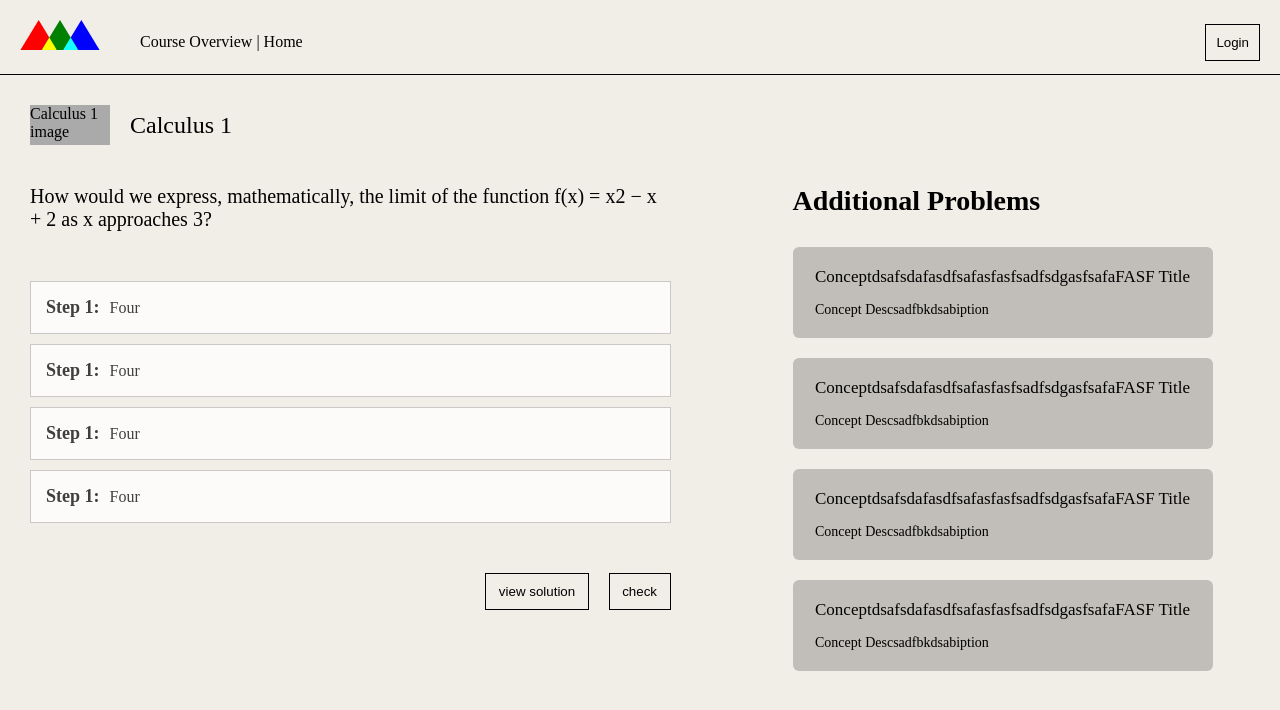
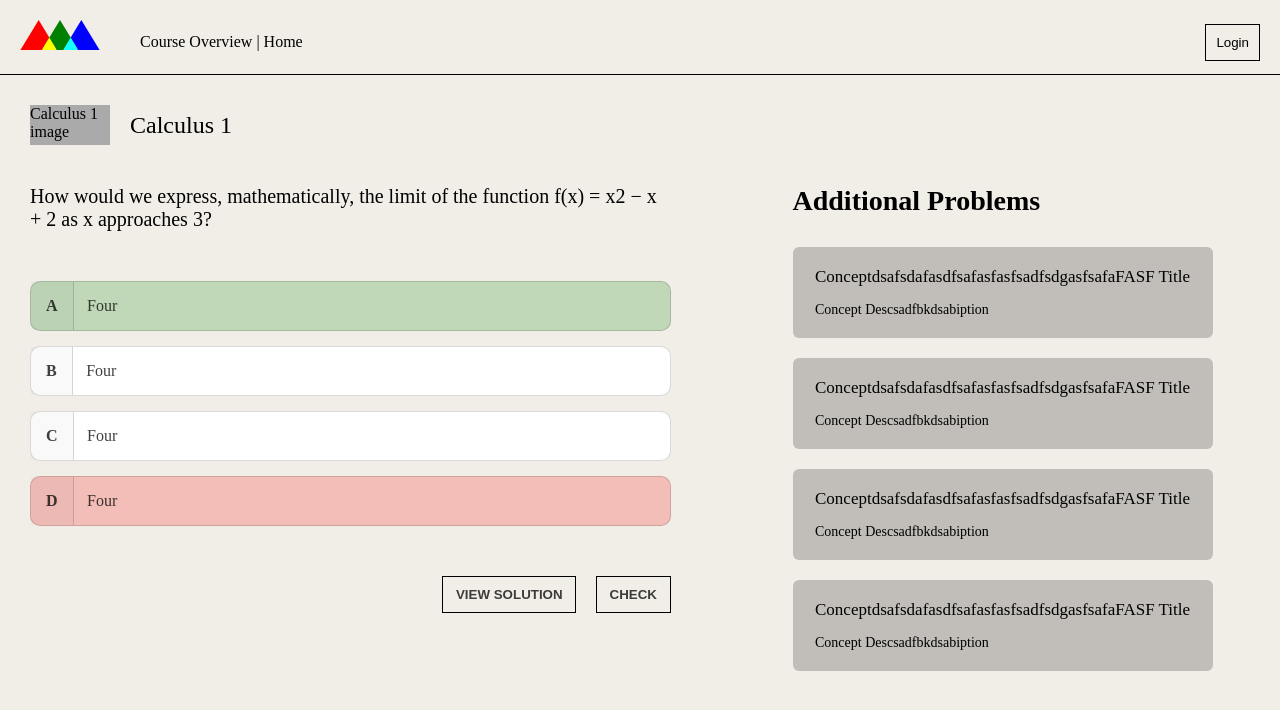
Before and after one commit to DanielKuznetsov/Personalized-Learning-Platform, a React (Create React App) app in the folder e-learning/: page / in a window 1280 px wide. Shown: the top 710 px of the page. Built offline with nearby package versions, Linux system fonts and the light colour scheme.

Commit message:
Add a drop-down to Solution and dynamic rendering in Problem

```diff
--- a/e-learning/src/App.js
+++ b/e-learning/src/App.js
@@ -10,7 +10,7 @@ function App() {
   return (
     <div className="App">
       <Navbar />
-      <Problem correct wrong/>
+      <Problem correct wrong />
 
       {/* <div className="loggedIn-layout">
         <Sidebar />
--- a/e-learning/src/Problem.js
+++ b/e-learning/src/Problem.js
@@ -4,7 +4,7 @@ import OverviewCard from "./OverviewCard";
 import Solution from "./Solution";
 import "./styles/Problem.scss";
 
-function Problem({ correct, wrong, solution }) {
+function Problem({ correct, wrong, solution, question }) {
   return (
     <div className="Problem">
       {/* Pass a prop with a title and an image */}
@@ -18,8 +18,18 @@ function Problem({ correct, wrong, solution }) {
             </p>
             {/* <p>Additonal information - given formula, etc</p> */}
           </div>
+
           {/* Pass a prop whether correct or not, and move into its own component */}
-          {/* <div className="question-options">
+
+          {solution ? (
+            <div className="question-solution">
+              <Solution />
+              <Solution />
+              <Solution />
+              <Solution />
+            </div>
+          ) : (
+            <div className="question-options">
               <div className={correct ? "option correct" : "option"}>
                 <span className="letter">A</span>
                 <span className="answer">Four</span>
@@ -36,19 +46,21 @@ function Problem({ correct, wrong, solution }) {
                 <span className="letter">D</span>
                 <span className="answer">Four</span>
               </div>
-          </div> */}
+            </div>
+          )}
 
-          <div className="question-solution">
-            <Solution />
-            <Solution />
-            <Solution />
-            <Solution />
+          {solution ? (
+            <div className="Problem-buttons">
+              <a href="try-new" className="btn">
+                try new
+              </a>
             </div>
-
+          ) : (
             <div className="Problem-buttons">
               <button className="btn">view solution</button>
               <button className="btn">check</button>
             </div>
+          )}
         </div>
         <div className="Problem-more">
           <p className="title">Additional Problems</p>
--- a/e-learning/src/Solution.js
+++ b/e-learning/src/Solution.js
@@ -16,9 +16,15 @@ function Solution() {
       </div>
 
       {isOpen ? (
-        <p className="why">
-          dsfdsfksjabfnjksadbnfkjdasdsfdsfksjabfnjksadbnfkjdasdsfdsfdsfdsfksjabfnjksadbnfkjdasdsfdsfksjabfnjksadbnfkjdasdsfdsfksjabfnjksadbnfkjdasksjabfnjksadbnfkjdasdsfdsfksjabfnjksadbnfkjdas
-        </p>
+        <div className="why-content">
+          <p className="why-text">
+            dsfdsfksjabfnjksadbnfkjdasdsfdsfksjabfnjksadbnfkjdasdsfdsfdsfdsfksjabfnjksadbnfkjdasdsfdsfksjabfnjksadbnfkjdasdsfdsfksjabfnjksadbnfkjdasksjabfnjksadbnfkjdasdsfdsfksjabfnjksadbnfkjdas
+          </p>
+          <a className="concept-link" href="go-to-concept">
+            <span>Go to the Concept </span>
+            <ion-icon name="chevron-forward-circle-outline"></ion-icon>
+          </a>
+        </div>
       ) : (
         ""
       )}
--- a/e-learning/src/styles/Problem.scss
+++ b/e-learning/src/styles/Problem.scss
@@ -96,11 +96,15 @@
     justify-content: flex-end;
 
     .btn {
+      color: rgba(0, 0, 0, 0.75);
+      text-decoration: none;
       cursor: pointer;
       outline: none;
       border: 1px solid black;
       background-color: transparent;
       padding: 1rem 1.25rem;
+      text-transform: uppercase;
+      font-weight: 600;
     }
   }
 }
--- a/e-learning/src/styles/Solution.scss
+++ b/e-learning/src/styles/Solution.scss
@@ -1,5 +1,6 @@
 .Solution {
   border: 1px solid rgba(0, 0, 0, 0.2);
+  border-radius: 1rem;
   text-decoration: none;
   padding: 1.5rem;
   background-color: rgba(255, 255, 255, 0.8);
@@ -35,7 +36,36 @@
     }
   }
 
-  .why {
+  .why-content {
     margin-top: 2rem;
+    display: flex;
+    flex-direction: column;
+    gap: 2rem;
+    align-items: flex-start;
+
+    .why-text {
+    }
+
+    .concept-link {
+        border-radius: 1rem;
+      text-decoration: none;
+      color: rgba(0, 0, 0, 0.75);
+      cursor: pointer;
+      width: auto;
+      border: 1px solid rgba(0, 0, 0, 0.2);
+      padding: 1rem;
+      background-color: rgba(0, 0, 0, 0.15);
+
+      display: flex;
+      gap: 1rem;
+      align-items: center;
+      justify-content: flex-start;
+
+
+
+      ion-icon {
+        font-size: 1.8rem;
+      }
+    }
   }
 }
```
Lines whose indentation alone changed are shown as unchanged.
